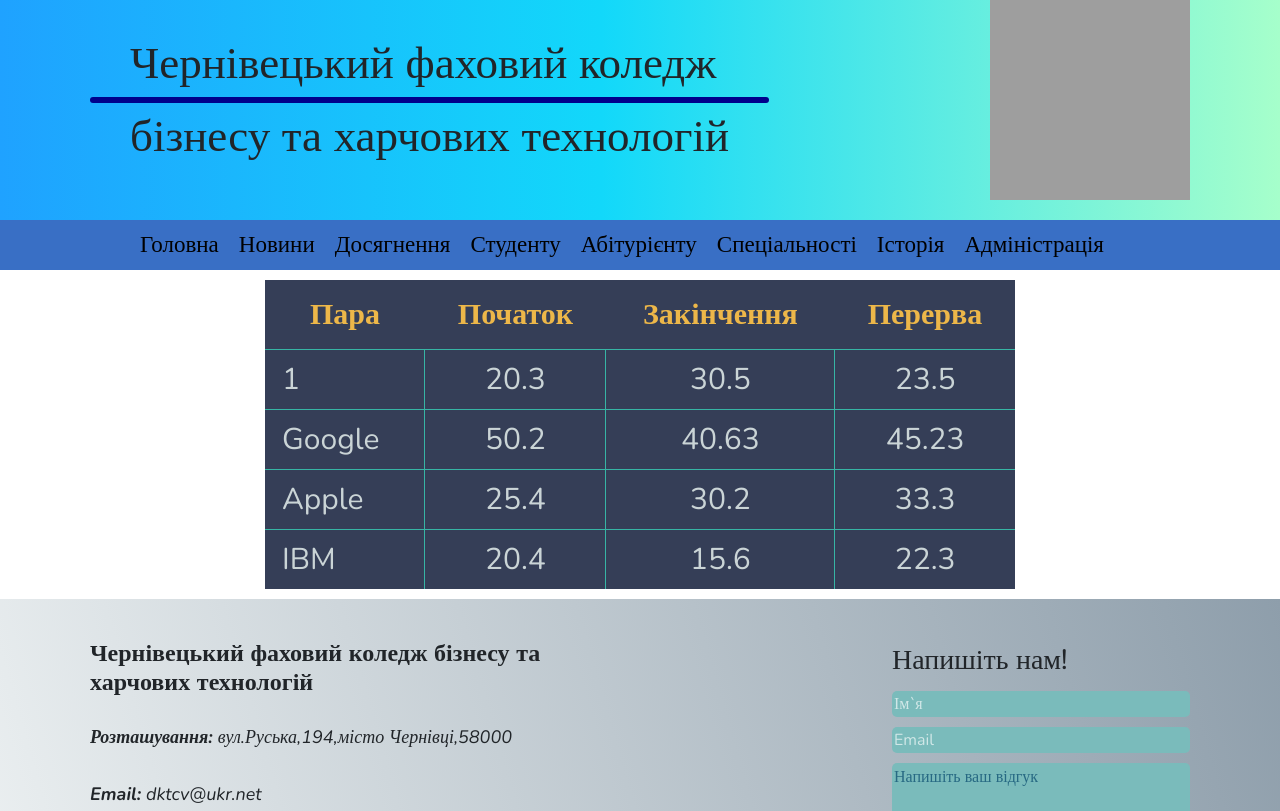
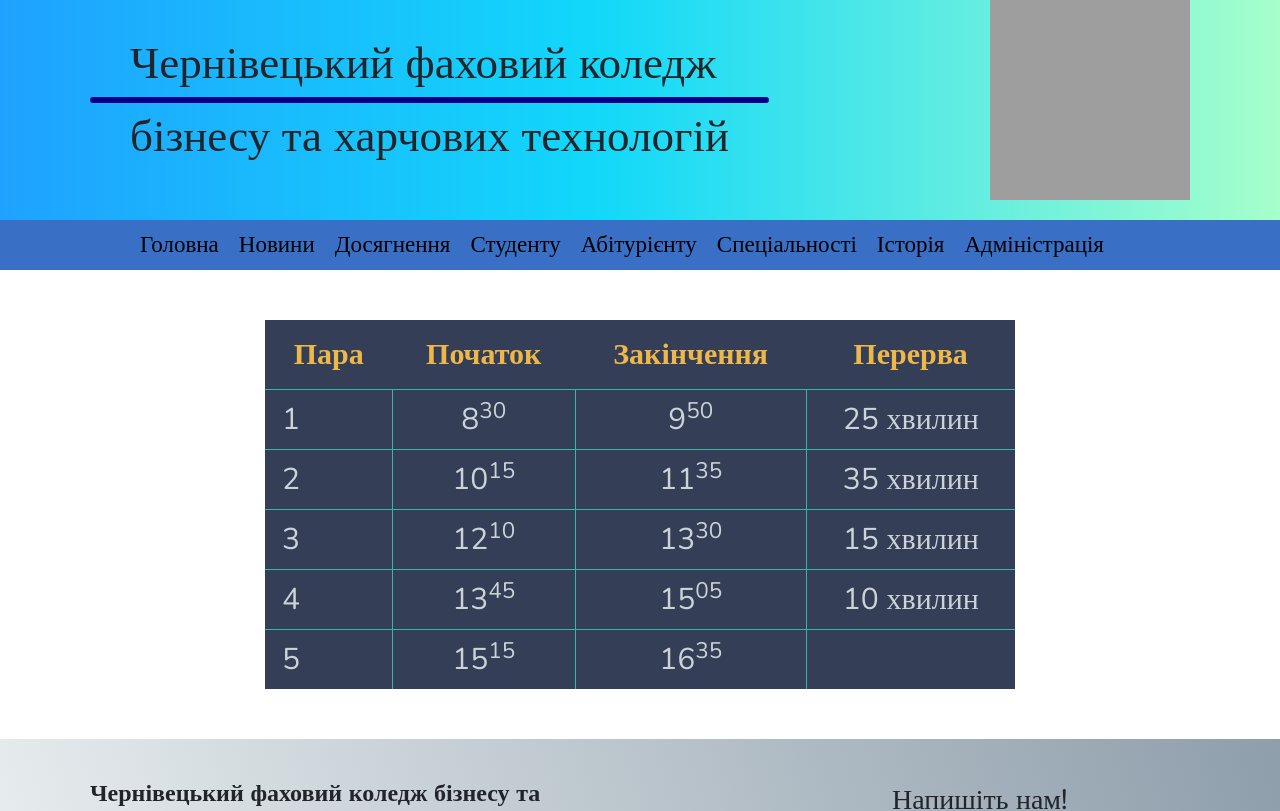
Before and after one commit to maryanchuk04/website, a React (Create React App) app in the folder website/ClientApp/: page /student/callshedule in a window 1280 px wide. Shown: the top 811 px of the page. Built offline with nearby package versions, Linux system fonts and the light colour scheme; grey boxes are pictures that could not be loaded.

Commit message:
shedule done

```diff
--- a/website/ClientApp/src/components/StudentPage/CallShedule/CallShedulePage.css
+++ b/website/ClientApp/src/components/StudentPage/CallShedule/CallShedulePage.css
@@ -9,7 +9,7 @@
     text-align: center;
     border-collapse: collapse;
     background: #353e57 !important;
-    margin: 10px;
+    margin: 50px;
   }
    .table_dark  th {
     color: #EDB749 !important;
--- a/website/ClientApp/src/components/StudentPage/CallShedule/CallShedulePage.js
+++ b/website/ClientApp/src/components/StudentPage/CallShedule/CallShedulePage.js
@@ -15,30 +15,37 @@ function CallShedulePage() {
     </tr>
   <tr>
     <td>1</td>
-    <td>20.3</td>
-    <td>30.5</td>
-    <td>23.5</td>
+    <td>8<sup>30</sup></td>
+    <td>9<sup>50</sup></td>
+    <td>25 хвилин</td>
 
     </tr>
   <tr>
-    <td>Google</td>
-    <td>50.2</td>
-    <td>40.63</td>
-    <td>45.23</td>
+    <td>2</td>
+    <td>10<sup>15</sup></td>
+    <td>11<sup>35</sup></td>
+    <td>35 хвилин</td>
 
     </tr>
   <tr>
-    <td>Apple</td>
-    <td>25.4</td>
-    <td>30.2</td>
-    <td>33.3</td>
+    <td>3</td>
+    <td>12<sup>10</sup></td>
+    <td>13<sup>30</sup></td>
+    <td>15 хвилин</td>
 
     </tr>
   <tr>
-    <td>IBM</td>
-    <td>20.4</td>
-    <td>15.6</td>
-    <td>22.3</td>
+    <td>4</td>
+    <td>13<sup>45</sup></td>
+    <td>15<sup>05</sup></td>
+    <td>10 хвилин</td>
+
+    </tr>
+    <tr>
+    <td>5</td>
+    <td>15<sup>15</sup></td>
+    <td>16<sup>35</sup></td>
+    <td></td>
 
     </tr>
   </table>
```
